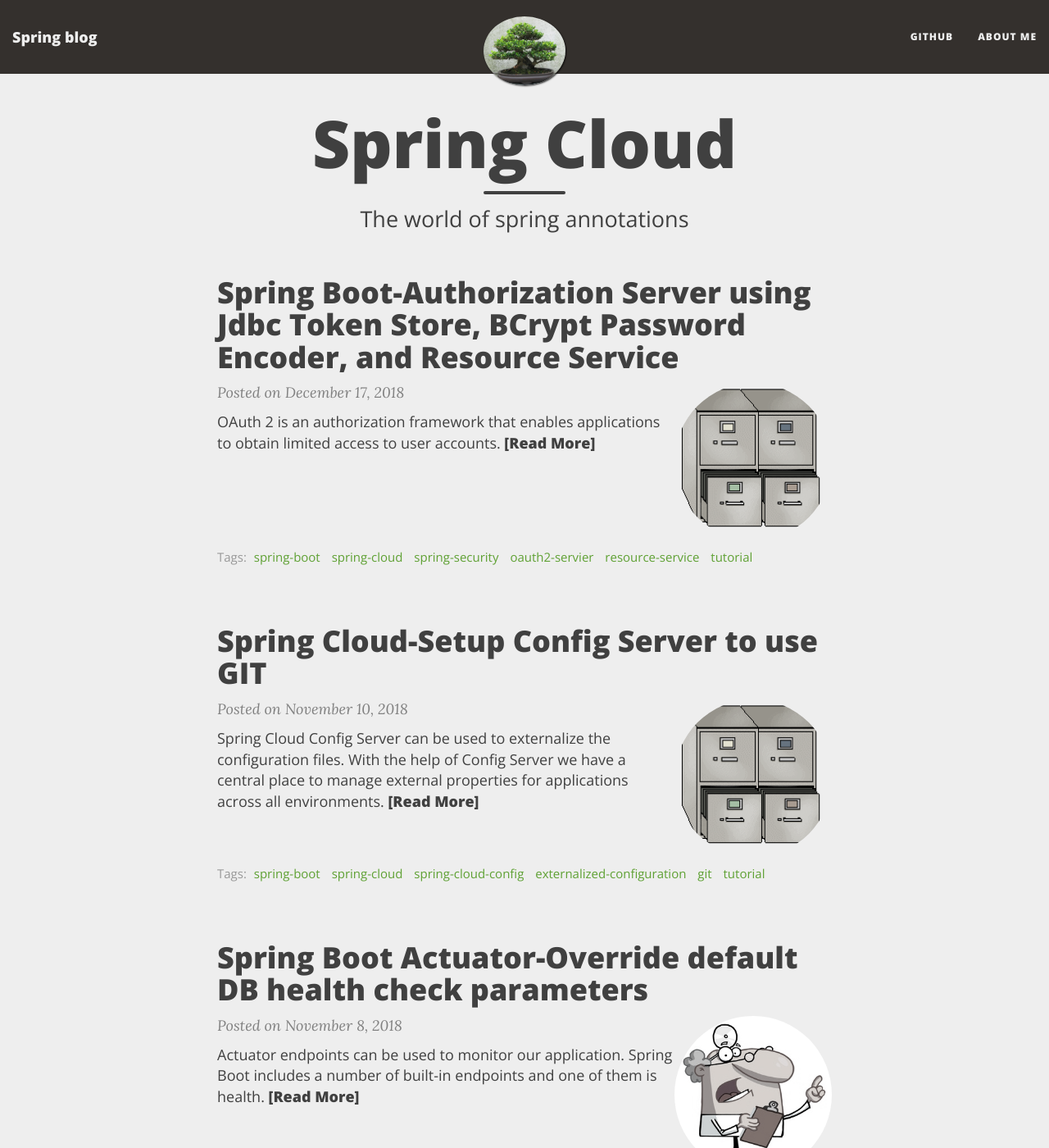
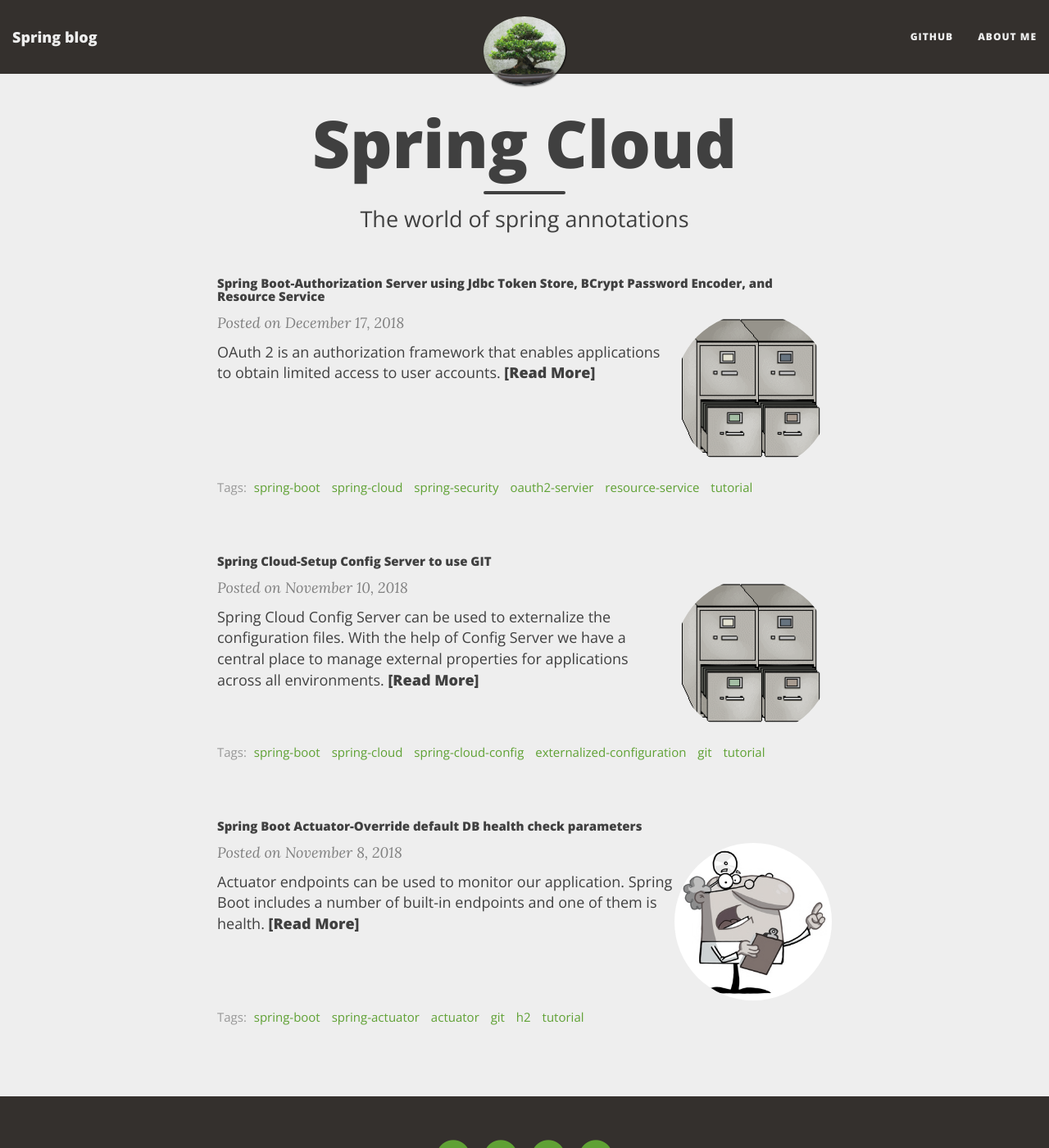
Before and after one commit to codeaches/codeaches.github.io, a Jekyll site: the page built from index.html, in a window 1280 px wide and 1400 px high. Shown: the whole window at 82% size. Built offline with Jekyll 4.4.1, drawn with Linux system fonts in a browser that asks for light colours; nearby versions of some CDN libraries; the list of posts is cut into pages by our own code.

Commit message:
no message

```diff
--- a/css/main.css
+++ b/css/main.css
@@ -381,7 +381,7 @@
 
 @media only screen and (min-width: 768px) {
   .post-preview .post-title {
-    font-size: 36px; /* changed from 36 to 5 */
+    font-size: 15px; /* changed from 36 to 15 */
   }
 }
 
```
